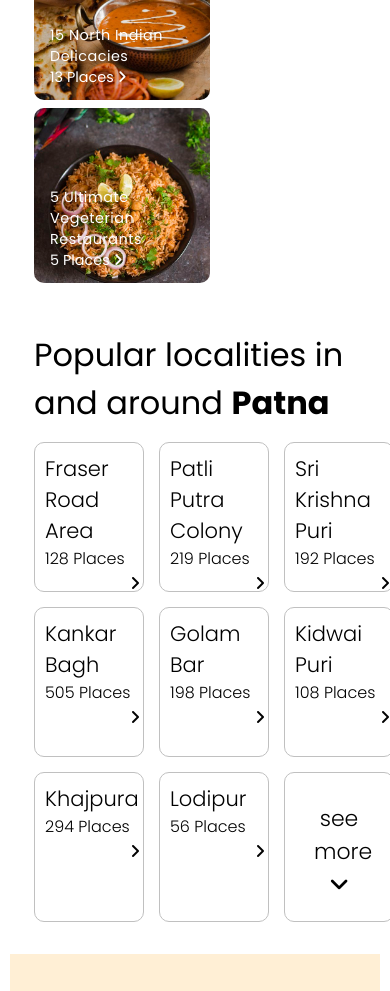
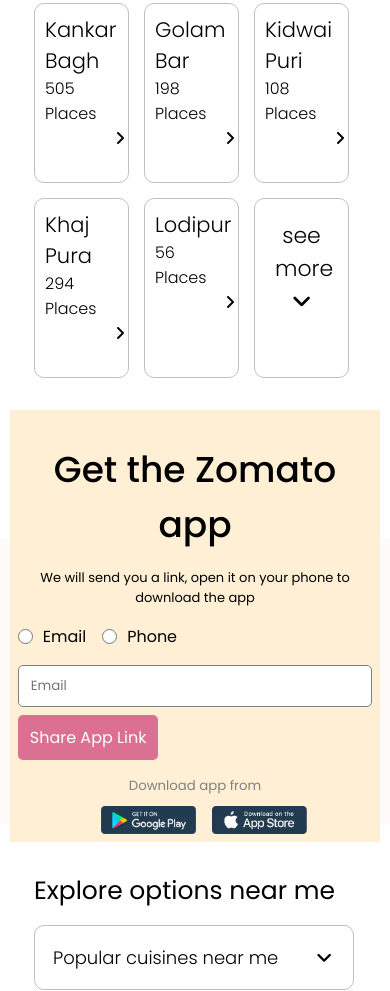
Before and after one commit to khushigiri/ZomatoRepo, a plain HTML site: page index.html in a window 390 px wide. Shown: the part 1646-2637 px from the top of the page. Drawn offline with Linux system fonts and the light colour scheme.

Commit message:
Completed

```diff
--- a/index.html
+++ b/index.html
@@ -149,7 +149,7 @@
         <a href="#" class="angle_icon"><i class="fa-solid fa-angle-right"></i></a>
       </div>
       <div class="localities_and_places">
-        <a href="#" class="place">Khajpura</a>
+        <a href="#" class="place">Khaj Pura</a>
         <br/>
         <a href="#" class="places_n">294 Places</a>
         <a href="#" class="angle_icon"><i class="fa-solid fa-angle-right"></i></a>
--- a/styles.css
+++ b/styles.css
@@ -194,7 +194,7 @@
     }
     .we__offer_card {
         height:260px;
-        width: 171px;
+        width: 152px;
     }
 }
 
@@ -312,7 +312,7 @@
     }
     .collections__card_container .card {
         height: 175px;
-        min-width: 176px;
+        min-width: 158px;
     }
 }
 
@@ -354,7 +354,7 @@
 .see_more {
     cursor: pointer;
     text-align: center;
-    padding: 19px;
+    padding: 10px;
     font-size: 22px;
 }
 
@@ -374,12 +374,12 @@
         margin-right: 23px;
     }
     .localities_and_places {
-        height: 150px;
-        width: 110px;
+        height: 180px;
+        width: 95px;
 
     }
     .angle_icon {
-        padding-left: 85px;
+        padding-left: 70px;
     }
 }
 
@@ -587,7 +587,7 @@
     color: black;
 }
 
-@media only screen and (max-width:600px) {
+@media only screen and (max-width:500px) {
     .explore_container {
         margin-left: 34px;
     }
@@ -595,19 +595,19 @@
         font-size: 25px;
     }
     .options {
-        width: 360px;
+        width: 320px;
     }
     .angle_icon_o1 {
-        padding-left: 78px;
+        padding-left: 38px;
     }
     .angle_icon_o2 {
-        padding-left: 1px;
+        padding-left: 230px;
     }
     .angle_icon_o3 {
-        padding-left: 98px;
+        padding-left: 58px;
     }
     .angle_icon_o4 {
-        padding-left: 128px;
+        padding-left: 88px;
     }
 }
 
```
